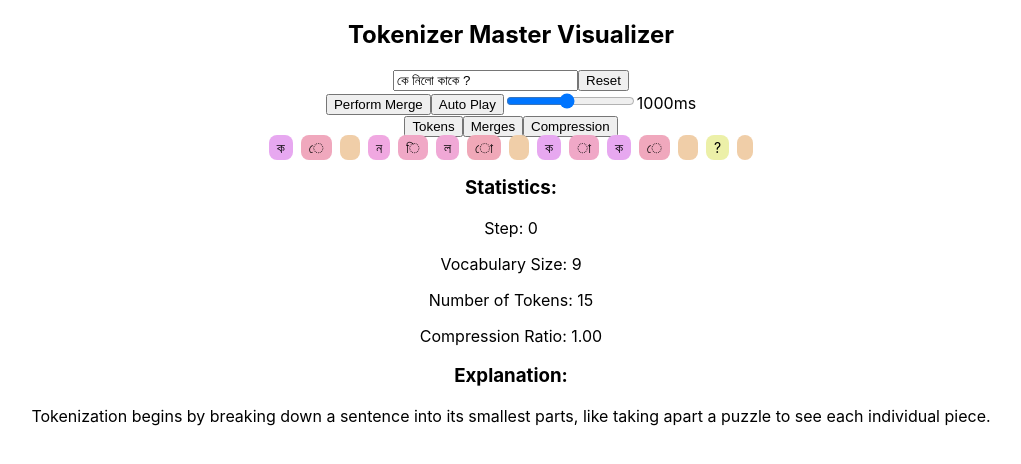
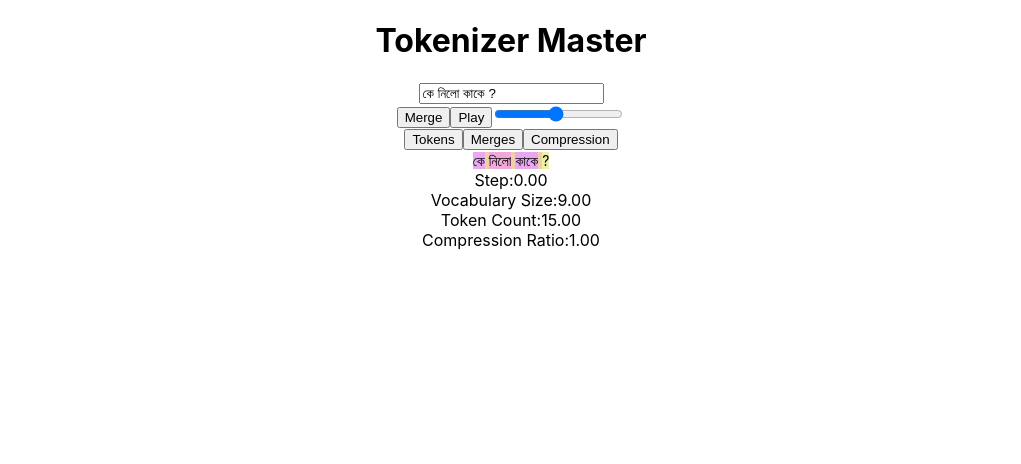
Before and after one commit to mdabir1203/BPE_Tokenizer_Visualizer, a React (Create React App) app: page / in a window 1280 px wide. Shown: the top 464 px of the page, without its empty margins (129-1150 px from the left). Built offline with nearby package versions, Linux system fonts and the light colour scheme.

Commit message:
Update TokenizerMasterVisualizer.js

```diff
--- a/src/components/TokenizerMasterVisualizer.js
+++ b/src/components/TokenizerMasterVisualizer.js
@@ -1,274 +1,307 @@
-import React, { useState, useEffect, useCallback } from 'react';
-import PropTypes from 'prop-types';
+import React, { useState, useEffect, useCallback, useRef, useMemo } from 'react';
 import { LineChart, Line, BarChart, Bar, XAxis, YAxis, Tooltip, Legend, ResponsiveContainer } from 'recharts';
 
-const TokenizerMasterVisualizer = () => {
+const useDebounce = (fn: Function, delay: number) => {
+  const timeoutRef = useRef<ReturnType<typeof setTimeout>>();
+
+  useEffect(() => {
+    return () => {
+      if (timeoutRef.current) clearTimeout(timeoutRef.current);
+    };
+  }, []);
+
+  return useCallback((...args: any[]) => {
+    if (timeoutRef.current) clearTimeout(timeoutRef.current);
+    timeoutRef.current = setTimeout(() => fn(...args), delay);
+  }, [fn, delay]);
+};
+
+// Constants and Types
+const MAX_STEPS = 20;
+const DEFAULT_SPEED = 1000;
+const MIN_SPEED = 100;
+const MAX_SPEED = 2000;
+
+interface Token {
+  char: string;
+  id: number;
+  frequency?: number;
+  metadata?: Record<string, unknown>;
+}
+
+interface MergeHistory {
+  tokens: Token[];
+  compressionRatio: number;
+  timestamp: number;
+}
+
+interface StatsProps {
+  stats: Record<string, number | string>;
+}
+
+// Components
+const TokenDisplay: React.FC<{token: Token; onHover: (t: Token) => void}> = React.memo(({ token, onHover }) => (
+  <span
+    className="inline-block px-2 py-1 m-1 rounded-lg transition-transform duration-200 hover:scale-105 cursor-pointer"
+    style={{
+      backgroundColor: `hsl(${token.id % 360}, 70%, 80%)`,
+      fontSize: `${Math.min(20, 12 + token.char.length * 2)}px`,
+    }}
+    onMouseEnter={() => onHover(token)}
+    role="button"
+    tabIndex={0}
+    aria-label={`Token ${token.char} with ID ${token.id}`}
+  >
+    {token.char}
+  </span>
+));
+
+const StatsPanel: React.FC<StatsProps> = ({ stats }) => (
+  <div className="grid grid-cols-2 gap-4 p-4 bg-white rounded-lg shadow">
+    {Object.entries(stats).map(([key, value]) => (
+      <div key={key} className="flex justify-between">
+        <span className="font-medium">{key}:</span>
+        <span>{typeof value === 'number' ? value.toFixed(2) : value}</span>
+      </div>
+    ))}
+  </div>
+);
+
+const TokenizerMasterVisualizer: React.FC = () => {
   const [text, setText] = useState("কে নিলো কাকে ? ");
-  const [tokens, setTokens] = useState([]);
-  const [merges, setMerges] = useState({});
+  const [tokens, setTokens] = useState<Token[]>([]);
+  const [mergeHistory, setMergeHistory] = useState<MergeHistory[]>([]);
   const [step, setStep] = useState(0);
-  const [vocabSize, setVocabSize] = useState(0);
-  const [compressionRatio, setCompressionRatio] = useState(1);
   const [view, setView] = useState('tokens');
   const [autoPlay, setAutoPlay] = useState(false);
-  const [speed, setSpeed] = useState(1000);
-  const [explanation, setExplanation] = useState('');
+  const [speed, setSpeed] = useState(DEFAULT_SPEED);
+  const [selectedToken, setSelectedToken] = useState<Token | null>(null);
 
-  const initializeTokens = useCallback(() => {
-    const initialTokens = text.split('').map(char => ({ char, id: char.charCodeAt(0) }));
+  const timerRef = useRef<ReturnType<typeof setTimeout>>();
+  const containerRef = useRef<HTMLDivElement>(null);
+
+  const initialize = useCallback(() => {
+    const initialTokens = text.split('').map(char => ({
+      char,
+      id: char.charCodeAt(0),
+      frequency: 1
+    }));
+
     setTokens(initialTokens);
-    setVocabSize(new Set(initialTokens.map(t => t.id)).size);
-    setMerges({});
+    setMergeHistory([{
+      tokens: initialTokens,
+      compressionRatio: 1,
+      timestamp: Date.now()
+    }]);
     setStep(0);
-    setCompressionRatio(1);
   }, [text]);
 
-  useEffect(() => {
-    initializeTokens();
-  }, [initializeTokens]);
+  const findOptimalMerge = useCallback((currentTokens: Token[]) => {
+    const frequencies = new Map<string, number>();
 
-  useEffect(() => {
-    let timer;
-    if (autoPlay) {
-      timer = setInterval(() => {
-        performMerge();
-      }, speed);
+    for (let i = 0; i < currentTokens.length - 1; i++) {
+      const pair = `${currentTokens[i].char}${currentTokens[i + 1].char}`;
+      frequencies.set(pair, (frequencies.get(pair) || 0) + 1);
     }
-    return () => clearInterval(timer);
-  }, [autoPlay, speed]);
 
-  const performMerge = () => {
-    if (step >= 20) return;
+    let maxFreq = 0;
+    let optimalPair = '';
+
+    frequencies.forEach((freq, pair) => {
+      if (freq > maxFreq) {
+        maxFreq = freq;
+        optimalPair = pair;
+      }
+    });
+
+    return { pair: optimalPair, frequency: maxFreq };
+  }, []);
+
+  const debouncedTextUpdate = useDebounce((newText: string) => {
+    setText(newText);
+    initialize();
+  }, 300);
+
+  const performMerge = useCallback(() => {
+    if (step >= MAX_STEPS) return;
 
     setTokens(prevTokens => {
-      const tokenPairs = {};
+      const { pair, frequency } = findOptimalMerge(prevTokens);
+      if (!pair || !frequency) return prevTokens;
 
-      // Create token pairs and count their frequencies
-      for (let i = 0; i < prevTokens.length - 1; i++) {
-        const pair = `${prevTokens[i].char}${prevTokens[i + 1].char}`;
-        tokenPairs[pair] = (tokenPairs[pair] || 0) + 1;
-      }
-
-      // Check if there are no pairs to merge
-      if (Object.keys(tokenPairs).length === 0) {
-        updateExplanation("No more merges can be performed as there are no adjacent token pairs. It's like trying to combine two separate islands that have no bridges connecting them.");
-        return prevTokens; // No merges can be performed, return current tokens
-      }
-
-      // Find the most frequent token pair
-      const mostFrequent = Object.entries(tokenPairs).reduce((a, b) => a[1] > b[1] ? a : b);
-      const [newToken, frequency] = mostFrequent;
       const newId = Math.max(...prevTokens.map(t => t.id)) + 1;
-
-      const updatedTokens = [];
+      const newTokens: Token[] = [];
       let i = 0;
 
-      // Merge the most frequent token pair
       while (i < prevTokens.length) {
-        if (i < prevTokens.length - 1 && `${prevTokens[i].char}${prevTokens[i + 1].char}` === newToken) {
-          updatedTokens.push({ char: newToken, id: newId });
-          i += 2; // Skip the next token as it has been merged
+        if (i < prevTokens.length - 1 &&
+            `${prevTokens[i].char}${prevTokens[i + 1].char}` === pair) {
+          newTokens.push({
+            char: pair,
+            id: newId,
+            frequency,
+            metadata: {
+              merged: true,
+              originalTokens: [prevTokens[i], prevTokens[i + 1]]
+            }
+          });
+          i += 2;
         } else {
-          updatedTokens.push(prevTokens[i]);
+          newTokens.push(prevTokens[i]);
           i++;
         }
       }
 
-      // Update merges and statistics
-      setMerges(prev => ({ ...prev, [newToken]: { id: newId, frequency } }));
-      setVocabSize(prev => prev + 1);
+      setMergeHistory(prev => [...prev, {
+        tokens: newTokens,
+        compressionRatio: text.length / newTokens.length,
+        timestamp: Date.now()
+      }]);
+
+      return newTokens;
+    });
+
     setStep(prev => prev + 1);
-      setCompressionRatio(text.length / updatedTokens.length);
+  }, [step, findOptimalMerge, text.length]);
 
-      // Update explanation for the merge
-      updateExplanation(`Merged tokens '${newToken}' (frequency: ${frequency}) to create a new token with ID: ${newId}. Think of it as combining two popular ingredients in a recipe to create a new dish that everyone loves!`);
+  useEffect(() => {
+    initialize();
+  }, [initialize]);
 
-      return updatedTokens;
-    });
-  };
+  useEffect(() => {
+    if (autoPlay) {
+      timerRef.current = setInterval(performMerge, speed);
+    }
+    return () => clearInterval(timerRef.current);
+  }, [autoPlay, speed, performMerge]);
 
-  const renderTokens = () => {
-    return tokens.map((token, index) => (
-      <span
-        key={index}
-        style={{
-          backgroundColor: `hsl(${token.id % 360}, 70%, 80%)`,
-          padding: '4px 8px',
-          margin: '0 4px',
-          borderRadius: '8px',
-          fontSize: `${Math.min(20, 12 + token.char.length * 2)}px`,
-          transition: 'transform 0.2s',
-          cursor: 'pointer',
-        }}
-        title={`ID: ${token.id}`}
-        onMouseEnter={(e) => e.currentTarget.style.transform = 'scale(1.05)'}
-        onMouseLeave={(e) => e.currentTarget.style.transform = 'scale(1)'}
-      >
-        {token.char}
-      </span>
-    ));
-  };
+  const stats = useMemo(() => ({
+    'Step': step,
+    'Vocabulary Size': new Set(tokens.map(t => t.id)).size,
+    'Token Count': tokens.length,
+    'Compression Ratio': text.length / tokens.length
+  }), [step, tokens, text]);
 
-  const renderView = () => {
-    switch(view) {
-      case 'tokens':
-        return (
-          <div className="border p-4 rounded-lg bg-white shadow-md min-h-[100px]">
-            {renderTokens()}
-          </div>
-        );
-      case 'merges':
-        return (
-          <ResponsiveContainer width="100%" height={300}>
-            <BarChart data={Object.entries(merges).map(([token, { frequency }]) => ({ token, frequency }))}>
-              <XAxis dataKey="token" />
-              <YAxis />
-              <Tooltip />
-              <Legend />
-              <Bar dataKey="frequency" fill="#8884d8" />
-            </BarChart>
-          </ResponsiveContainer>
-        );
-      case 'compression':
-        const compressionData = Array(step + 1).fill().map((_, i) => ({
-          step: i,
-          ratio: i === 0 ? 1 : text.length / (text.length - i)
-        }));
-        return (
-          <ResponsiveContainer width="100%" height={300}>
-            <LineChart data={compressionData}>
-              <XAxis dataKey="step" />
-              <YAxis />
-              <Tooltip />
-              <Legend />
-              <Line type="monotone" dataKey="ratio" stroke="#82ca9d" />
-            </LineChart>
-          </ResponsiveContainer>
-        );
-      default:
-        return null;
-    }
-  };
-
-  const updateExplanation = (customMessage) => {
-    const explanations = [
-      "Tokenization begins by breaking down a sentence into its smallest parts, like taking apart a puzzle to see each individual piece.",
-      "Next, we look for the most common pairs of these pieces, similar to spotting the most frequently used two-letter combinations in words, like 'th' or 'he'.",
-      "When we find a common pair, we combine them into a new piece, which reduces the total number of pieces, just like merging two similar puzzle pieces to make the puzzle easier to complete.",
-      "This process continues, gradually creating a collection of common pairs, much like a gardener planting seeds that grow into a variety of plants over time.",
-      "As we combine more pieces, the overall picture becomes clearer and simpler, similar to how organizing your closet makes it easier to find what you need.",
-      "However, there’s a balance to maintain: if we create too many new pieces, it can become complicated, just like having too many ingredients in a recipe can make it hard to follow."
-    ];
-
-    // If a custom message is provided, use it; otherwise, use the predefined explanations
-    if (customMessage) {
-      setExplanation(customMessage);
-    } else {
-      setExplanation(explanations[Math.min(step, explanations.length - 1)]);
-    }
-  };
-
-  useEffect(updateExplanation, [step]);
+  const chartData = useMemo(() => ({
+    merges: Object.entries(tokens.reduce((acc: Record<string, number>, token) => {
+      if (token.frequency) acc[token.char] = token.frequency;
+      return acc;
+    }, {})),
+    compression: mergeHistory.map((hist, idx) => ({
+      step: idx,
+      ratio: hist.compressionRatio
+    }))
+  }), [tokens, mergeHistory]);
 
   return (
-    <div className="p-6 bg-gray-100 rounded-lg shadow-lg">
-      <h2 className="text-3xl font-bold mb-6 text-center">Tokenizer Master Visualizer</h2>
-
-      <div className="mb-6">
+    <div ref={containerRef} className="p-6 bg-gray-100 rounded-lg shadow-lg">
+      <header className="mb-6">
+        <h1 className="text-3xl font-bold text-center">Tokenizer Master</h1>
+        <div className="relative mt-4">
           <input
             type="text"
             value={text}
-          onChange={(e) => setText(e.target.value)}
-          className="w-full p-3 border border-gray-300 rounded-lg shadow-sm focus:outline-none focus:ring-2 focus:ring-blue-500"
-          placeholder="Enter text for tokenization"
+            onChange={e => debouncedTextUpdate(e.target.value)}
+            className="w-full p-3 border rounded-lg shadow-sm focus:ring-2 focus:ring-blue-500"
+            aria-label="Input text for tokenization"
           />
-        <button
-          onClick={initializeTokens}
-          className="mt-3 bg-blue-600 text-white px-4 py-2 rounded-lg shadow hover:bg-blue-700 transition"
-        >
-          Reset
-        </button>
         </div>
+      </header>
 
-      <div className="mb-6 flex justify-between">
+      <main>
+        <div className="flex gap-4 mb-6">
           <button
             onClick={performMerge}
-          disabled={step >= 20}
-          className="bg-green-600 text-white px-4 py-2 rounded-lg shadow hover:bg-green-700 transition mr-2"
+            disabled={step >= MAX_STEPS}
+            className="px-4 py-2 bg-green-600 text-white rounded-lg disabled:opacity-50"
           >
-          Perform Merge
+            Merge
           </button>
           <button
             onClick={() => setAutoPlay(!autoPlay)}
-          className={`${autoPlay ? 'bg-red-600' : 'bg-blue-600'} text-white px-4 py-2 rounded-lg shadow hover:bg-opacity-80 transition`}
+            className={`px-4 py-2 rounded-lg ${autoPlay ? 'bg-red-600' : 'bg-blue-600'} text-white`}
           >
-          {autoPlay ? 'Stop' : 'Auto Play'}
+            {autoPlay ? 'Stop' : 'Play'}
           </button>
           <input
             type="range"
-          min="100"
-          max="2000"
+            min={MIN_SPEED}
+            max={MAX_SPEED}
             value={speed}
-          onChange={(e) => setSpeed(Number(e.target.value))}
-          className="ml-4"
-          aria-label="Adjust speed of auto play"
+            onChange={e => setSpeed(Number(e.target.value))}
+            className="flex-grow"
           />
-        <span className="ml-2">{speed}ms</span>
         </div>
 
-      <div className="mb-6 flex justify-center">
+        <div className="mb-6">
+          <div className="flex justify-center gap-4 mb-4">
             <button
               onClick={() => setView('tokens')}
-          className={`mr-2 ${view === 'tokens' ? 'bg-blue-600 text-white' : 'bg-gray-300'} px-4 py-2 rounded-lg shadow transition`}
+              className={`px-4 py-2 rounded-lg ${view === 'tokens' ? 'bg-blue-600 text-white' : 'bg-gray-200'}`}
             >
               Tokens
             </button>
             <button
               onClick={() => setView('merges')}
-          className={`mr-2 ${view === 'merges' ? 'bg-blue-600 text-white' : 'bg-gray-300'} px-4 py-2 rounded-lg shadow transition`}
+              className={`px-4 py-2 rounded-lg ${view === 'merges' ? 'bg-blue-600 text-white' : 'bg-gray-200'}`}
             >
               Merges
             </button>
             <button
               onClick={() => setView('compression')}
-          className={`${view === 'compression' ? 'bg-blue-600 text-white' : 'bg-gray-300'} px-4 py-2 rounded-lg shadow transition`}
+              className={`px-4 py-2 rounded-lg ${view === 'compression' ? 'bg-blue-600 text-white' : 'bg-gray-200'}`}
             >
               Compression
             </button>
           </div>
 
-      <div className="mb-6">
-        {renderView()}
+          {view === 'tokens' && (
+            <div className="p-4 bg-white rounded-lg min-h-[100px]">
+              {tokens.map((token, idx) => (
+                <TokenDisplay
+                  key={`${token.id}-${idx}`}
+                  token={token}
+                  onHover={setSelectedToken}
+                />
+              ))}
+            </div>
+          )}
+          {view === 'merges' && (
+            <ResponsiveContainer width="100%" height={300}>
+              <BarChart data={chartData.merges}>
+                <XAxis dataKey="0" />
+                <YAxis />
+                <Tooltip />
+                <Bar dataKey="1" fill="#8884d8" />
+              </BarChart>
+            </ResponsiveContainer>
+          )}
+          {view === 'compression' && (
+            <ResponsiveContainer width="100%" height={300}>
+              <LineChart data={chartData.compression}>
+                <XAxis dataKey="step" />
+                <YAxis />
+                <Tooltip />
+                <Line type="monotone" dataKey="ratio" stroke="#82ca9d" />
+              </LineChart>
+            </ResponsiveContainer>
+          )}
         </div>
 
-      <div className="mb-6 p-4 bg-white rounded-lg shadow">
-        <h3 className="text-xl font-semibold">Statistics:</h3>
-        <p>Step: {step}</p>
-        <p>Vocabulary Size: {vocabSize}</p>
-        <p>Number of Tokens: {tokens.length}</p>
-        <p>Compression Ratio: {compressionRatio.toFixed(2)}</p>
+        <div className="grid grid-cols-1 md:grid-cols-2 gap-4">
+          <StatsPanel stats={stats} />
+          {selectedToken && (
+            <div className="p-4 bg-white rounded-lg">
+              <h3 className="font-bold">Token Details</h3>
+              <pre className="mt-2 text-sm">
+                {JSON.stringify(selectedToken, null, 2)}
+              </pre>
             </div>
-
-      <div className="mb-6 p-4 bg-white rounded-lg shadow">
-        <h3 className="text-xl font-semibold">Explanation:</h3>
-        <p>{explanation}</p>
+          )}
         </div>
+      </main>
     </div>
   );
 };
 
-// PropTypes for better type checking
-TokenizerMasterVisualizer.propTypes = {
-  text: PropTypes.string,
-  tokens: PropTypes.array,
-  merges: PropTypes.object,
-  step: PropTypes.number,
-  vocabSize: PropTypes.number,
-  compressionRatio: PropTypes.number,
-  view: PropTypes.string,
-  autoPlay: PropTypes.bool,
-  speed: PropTypes.number,
-  explanation: PropTypes.string,
-};
-
 export default TokenizerMasterVisualizer;
```
Lines whose indentation alone changed are shown as unchanged.
